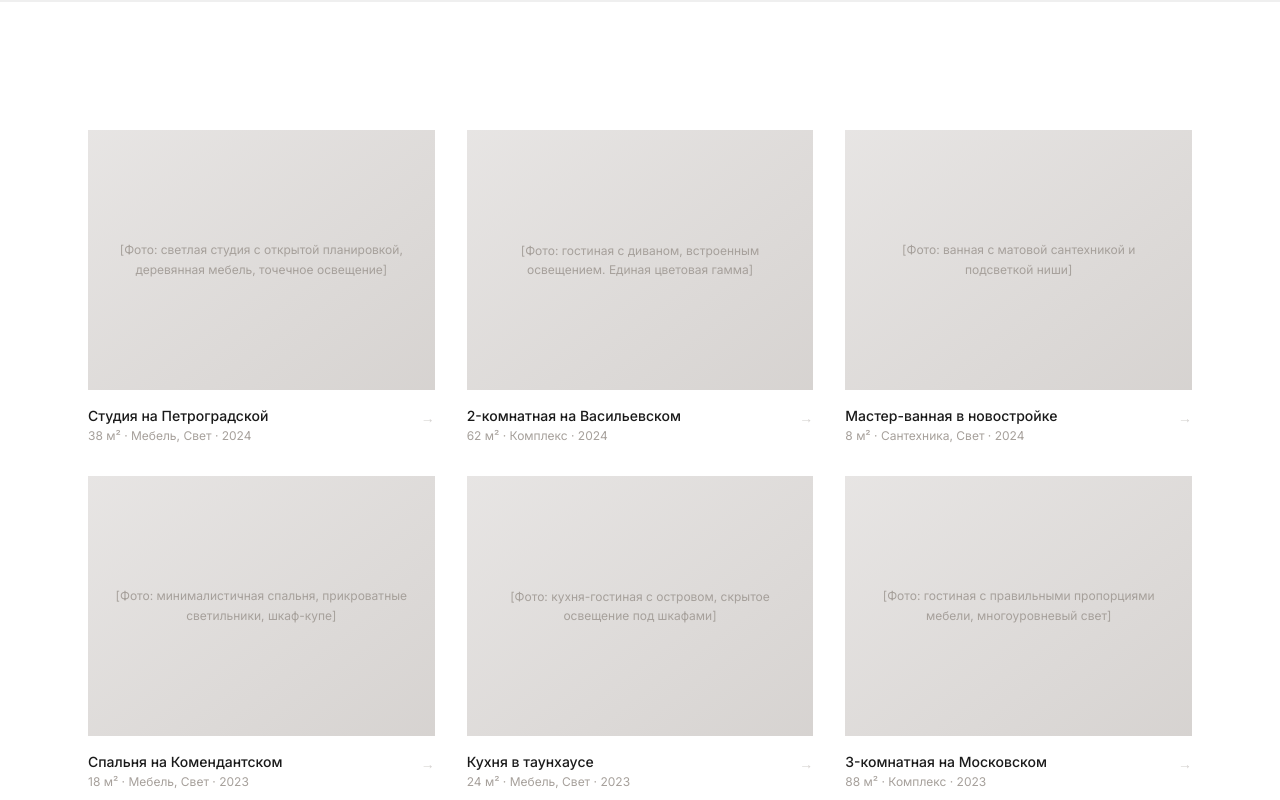
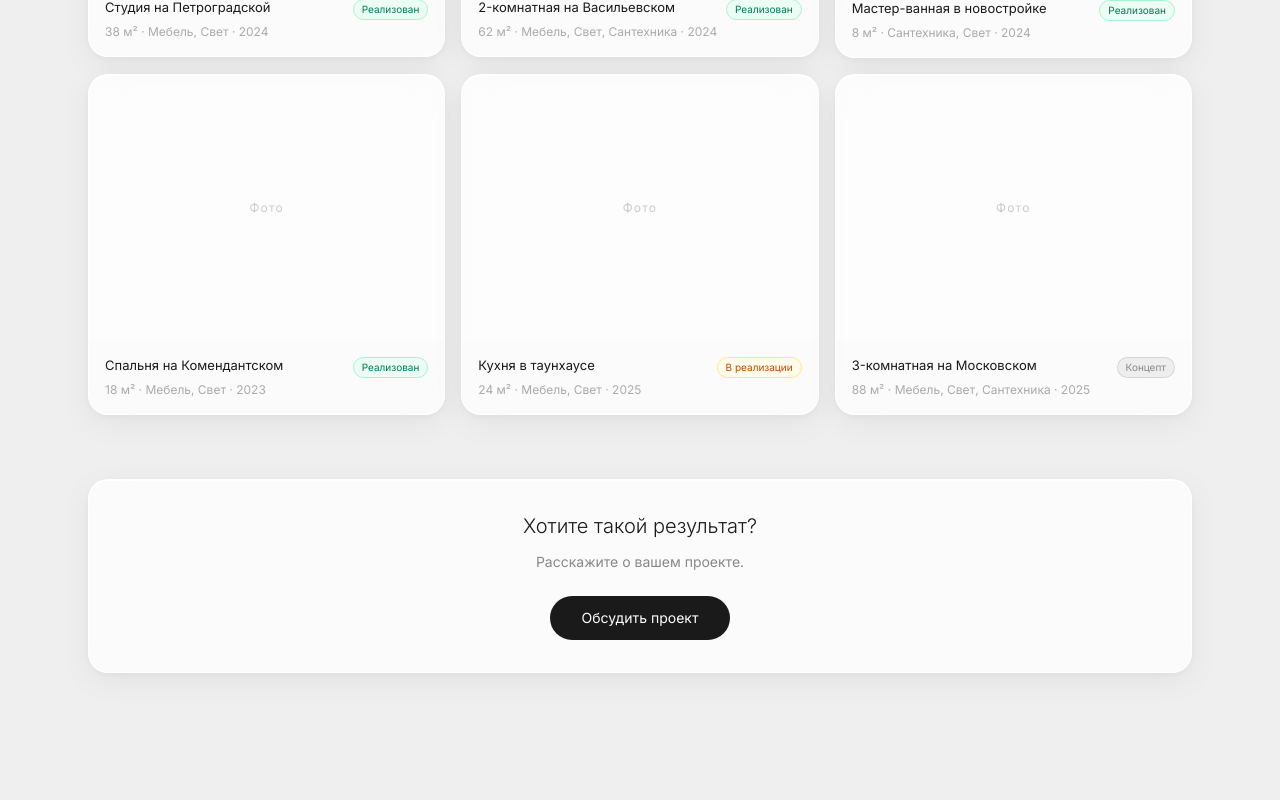
Before and after one commit to mansupraa-dot/fuzzy-fishstick, a React (Vite) app: page /portfolio in a window 1280 px wide. Shown: the part 500-1300 px from the top of the page. Built offline with nearby package versions, Linux system fonts and the light colour scheme.

Commit message:
feat: rebuild PortfolioPage in Light Glass style with status badges

```diff
--- a/src/pages/PortfolioPage.jsx
+++ b/src/pages/PortfolioPage.jsx
@@ -1,129 +1,73 @@
 import { Helmet } from 'react-helmet-async'
 import { Link } from 'react-router-dom'
 import Reveal from '../components/ui/Reveal'
+import { PROJECTS } from '../data/portfolio'
 
-const PROJECTS = [
-  {
-    id: 1,
-    title: 'Студия на Петроградской',
-    area: '38 м²',
-    tags: ['Мебель', 'Свет'],
-    year: '2024',
-    placeholder:
-      '[Фото: светлая студия с открытой планировкой, деревянная мебель, точечное освещение]',
-  },
-  {
-    id: 2,
-    title: '2-комнатная на Васильевском',
-    area: '62 м²',
-    tags: ['Комплекс'],
-    year: '2024',
-    placeholder:
-      '[Фото: гостиная с диваном, встроенным освещением. Единая цветовая гамма]',
-  },
-  {
-    id: 3,
-    title: 'Мастер-ванная в новостройке',
-    area: '8 м²',
-    tags: ['Сантехника', 'Свет'],
-    year: '2024',
-    placeholder:
-      '[Фото: ванная с матовой сантехникой и подсветкой ниши]',
-  },
-  {
-    id: 4,
-    title: 'Спальня на Комендантском',
-    area: '18 м²',
-    tags: ['Мебель', 'Свет'],
-    year: '2023',
-    placeholder: '[Фото: минималистичная спальня, прикроватные светильники, шкаф-купе]',
-  },
-  {
-    id: 5,
-    title: 'Кухня в таунхаусе',
-    area: '24 м²',
-    tags: ['Мебель', 'Свет'],
-    year: '2023',
-    placeholder: '[Фото: кухня-гостиная с островом, скрытое освещение под шкафами]',
-  },
-  {
-    id: 6,
-    title: '3-комнатная на Московском',
-    area: '88 м²',
-    tags: ['Комплекс'],
-    year: '2023',
-    placeholder:
-      '[Фото: гостиная с правильными пропорциями мебели, многоуровневый свет]',
-  },
-]
+const STATUS_LABELS = {
+  completed: 'Реализован',
+  in_progress: 'В реализации',
+  concept: 'Концепт',
+}
+
+const STATUS_STYLES = {
+  completed: 'bg-emerald-50 text-emerald-700 border border-emerald-200',
+  in_progress: 'bg-amber-50 text-amber-700 border border-amber-200',
+  concept: 'bg-black/5 text-ink-3 border border-black/10',
+}
 
 export default function PortfolioPage() {
   return (
     <>
       <Helmet>
-        <title>Портфолио — Pufflux | Подбор мебели и интерьера в СПб</title>
+        <title>Портфолио — Pufflux</title>
         <meta
           name="description"
-          content="Проекты подбора мебели, освещения и сантехники для квартир в Санкт-Петербурге. Реальные результаты архитектурного подхода."
+          content="Проекты подбора мебели, освещения и сантехники для квартир в Санкт-Петербурге."
         />
       </Helmet>
 
-      <div className="pt-16">
-        <div className="bg-graphite text-white py-24 md:py-32">
-          <div className="max-w-6xl mx-auto px-6">
+      <div className="pt-20 min-h-screen">
+        <div className="max-w-6xl mx-auto px-6 py-10 md:py-16">
           <Reveal>
-              <p className="text-xs uppercase tracking-widest text-accent mb-4">Наши работы</p>
-              <h1 className="text-4xl md:text-6xl font-light leading-tight">
-                Подобранные интерьеры<br />для квартир в Петербурге
-              </h1>
+            <h1 className="text-2xl font-light text-ink mb-10">Портфолио</h1>
           </Reveal>
+
+          <div className="grid grid-cols-2 md:grid-cols-3 gap-4 mb-16">
+            {PROJECTS.map((p, i) => (
+              <Reveal key={p.id} delay={(i % 3) * 60}>
+                <Link to={`/portfolio/${p.slug}`} className="group block">
+                  <div className="glass-card overflow-hidden">
+                    <div className="aspect-[4/3] bg-white/40 flex items-center justify-center text-ink-5 text-xs tracking-widest group-hover:scale-105 transition-transform duration-500">
+                      Фото
+                    </div>
+                    <div className="p-4">
+                      <div className="flex items-start justify-between gap-2 mb-1">
+                        <h3 className="text-[13px] font-normal text-ink leading-snug">
+                          {p.title}
+                        </h3>
+                        <span
+                          className={`shrink-0 text-[10px] px-2 py-0.5 rounded-full ${STATUS_STYLES[p.status]}`}
+                        >
+                          {STATUS_LABELS[p.status]}
+                        </span>
+                      </div>
+                      <p className="text-xs text-ink-4">
+                        {p.area} · {p.tags.join(', ')} · {p.year}
+                      </p>
                     </div>
                   </div>
-
-        <div className="bg-white py-24 md:py-32">
-          <div className="max-w-6xl mx-auto px-6">
-            <div className="grid md:grid-cols-2 lg:grid-cols-3 gap-6 md:gap-8">
-              {PROJECTS.map(({ id, title, area, tags, year, placeholder }, i) => (
-                <Reveal key={id} delay={(i % 3) * 80}>
-                  <div className="group cursor-pointer">
-                    <div className="aspect-[4/3] bg-stone-200 mb-4 overflow-hidden">
-                      <div className="w-full h-full bg-gradient-to-br from-stone-200 to-stone-300 flex items-center justify-center group-hover:scale-105 transition-transform duration-500">
-                        <span className="text-stone-400 text-xs text-center px-6 leading-relaxed">
-                          {placeholder}
-                        </span>
-                      </div>
-                    </div>
-                    <div className="flex items-start justify-between">
-                      <div>
-                        <h3 className="text-sm font-medium text-graphite">{title}</h3>
-                        <p className="text-xs text-stone-400 mt-0.5">
-                          {area} · {tags.join(', ')} · {year}
-                        </p>
-                      </div>
-                      <span className="text-stone-300 text-sm group-hover:text-accent transition-colors mt-0.5">
-                        →
-                      </span>
-                    </div>
-                  </div>
+                </Link>
               </Reveal>
             ))}
           </div>
-          </div>
-        </div>
 
-        <div className="bg-cream py-20">
-          <div className="max-w-6xl mx-auto px-6">
           <Reveal>
-              <div className="flex flex-col md:flex-row items-start md:items-center justify-between gap-6">
-                <div>
-                  <h2 className="text-2xl font-light text-graphite mb-2">
-                    Хотите такой результат?
-                  </h2>
-                  <p className="text-stone-500 text-sm">Расскажите о вашем проекте.</p>
-                </div>
+            <div className="glass-card p-8 text-center">
+              <h2 className="text-xl font-light text-ink mb-3">Хотите такой результат?</h2>
+              <p className="text-sm text-ink-3 mb-6">Расскажите о вашем проекте.</p>
               <Link
-                  to="/contact"
-                  className="inline-block bg-graphite text-white text-sm px-8 py-4 hover:bg-stone-700 transition-colors shrink-0"
+                to="/brief"
+                className="inline-block bg-ink text-white text-sm px-8 py-3 rounded-full hover:bg-ink/85 transition-colors"
               >
                 Обсудить проект
               </Link>
@@ -131,7 +75,6 @@ export default function PortfolioPage() {
           </Reveal>
         </div>
       </div>
-      </div>
     </>
   )
 }
```
Also changed, not shown: 1 other file (tests, documents, lock files or other folders). Lines whose indentation alone changed are shown as unchanged.
